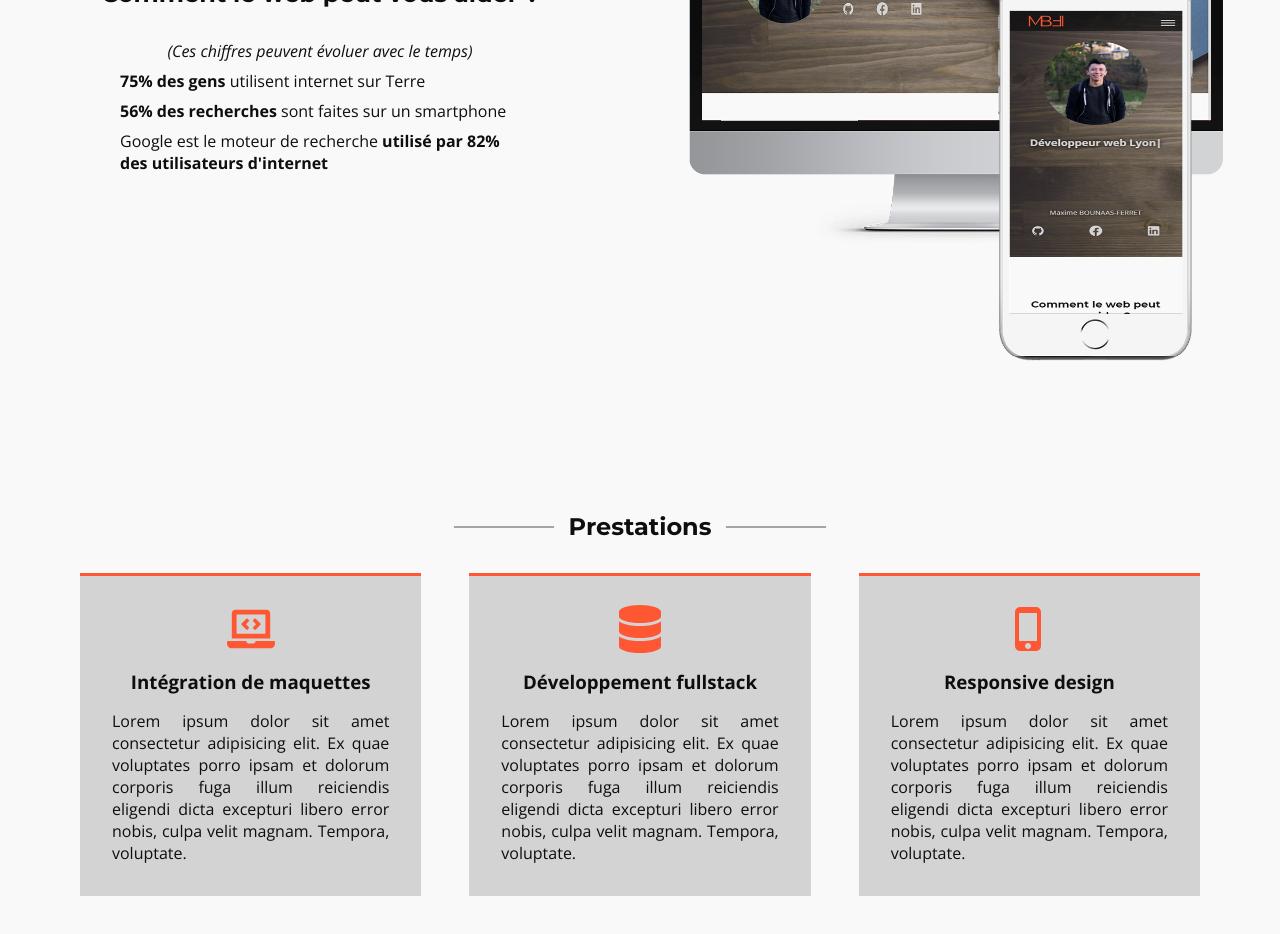
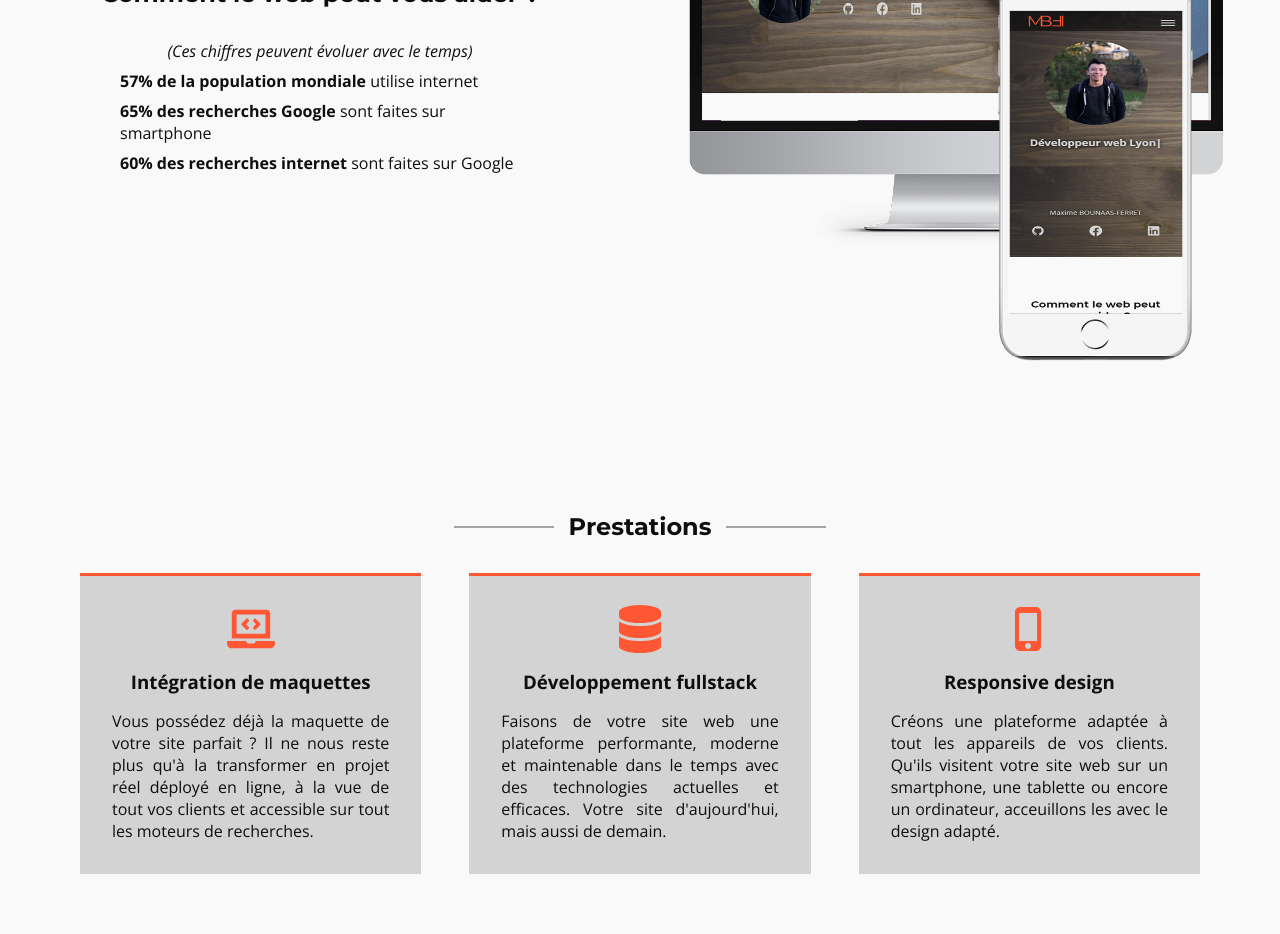
Before and after one commit to MaximeBF2000/portfolio_v2_frontend, a React (Create React App) app: page / in a window 1280 px wide. Shown: the part 1040-1974 px from the top of the page. Built offline with nearby package versions, Linux system fonts and the light colour scheme.

Commit message:
updated text on home page

```diff
--- a/src/components/Prestation.js
+++ b/src/components/Prestation.js
@@ -10,17 +10,23 @@ export default function Prestation() {
         <div className="grid_el">
           <FaLaptopCode className="icon"/>
           <h3>Intégration de maquettes</h3>
-          <p>Lorem ipsum dolor sit amet consectetur adipisicing elit. Ex quae voluptates porro ipsam et dolorum corporis fuga illum reiciendis eligendi dicta excepturi libero error nobis, culpa velit magnam. Tempora, voluptate.</p>
+          <p>
+            Vous possédez déjà la maquette de votre site parfait ? Il ne nous reste plus qu'à la transformer en projet réel déployé en ligne, à la vue de tout vos clients et accessible sur tout les moteurs de recherches.
+          </p>
         </div>
         <div className="grid_el">
           <FaDatabase className="icon"/>
           <h3>Développement fullstack</h3>
-          <p>Lorem ipsum dolor sit amet consectetur adipisicing elit. Ex quae voluptates porro ipsam et dolorum corporis fuga illum reiciendis eligendi dicta excepturi libero error nobis, culpa velit magnam. Tempora, voluptate.</p>
+          <p>
+            Faisons de votre site web une plateforme performante, moderne et maintenable dans le temps avec des technologies actuelles et efficaces. Votre site d'aujourd'hui, mais aussi de demain.
+          </p>
         </div>
         <div className="grid_el">
           <MdPhoneIphone className="icon"/>
           <h3>Responsive design</h3>
-          <p>Lorem ipsum dolor sit amet consectetur adipisicing elit. Ex quae voluptates porro ipsam et dolorum corporis fuga illum reiciendis eligendi dicta excepturi libero error nobis, culpa velit magnam. Tempora, voluptate.</p>
+          <p>
+            Créons une plateforme adaptée à tout les appareils de vos clients. Qu'ils visitent votre site web sur un smartphone, une tablette ou encore un ordinateur, acceuillons les avec le design adapté.
+          </p>
         </div>
       </div>
     </section>
--- a/src/components/Stat.js
+++ b/src/components/Stat.js
@@ -10,13 +10,13 @@ export default function Stat() {
           <i>(Ces chiffres peuvent évoluer avec le temps)</i> {/* A MODIFIER EN CHIFFRE VARIABLES */}
           <ul>
             <li>
-              <b>75% des gens</b> utilisent internet sur Terre
+              <b>57% de la population mondiale</b> utilise internet
             </li>
             <li>
-              <b>56% des recherches</b> sont faites sur un smartphone
+              <b>65% des recherches Google</b> sont faites sur smartphone
             </li>
             <li>
-              Google est le moteur de recherche <b>utilisé par 82% des utilisateurs d'internet</b>
+              <b>60% des recherches internet</b> sont faites sur Google
             </li>
           </ul>
         </div>
--- a/src/context/data.js
+++ b/src/context/data.js
@@ -92,7 +92,7 @@ export const skills = [
   },
   {
     id: uuid(),
-    name: "ReactJS",
+    name: "React JS",
     color: "#27DCFA",
     level: 68
   },
```
